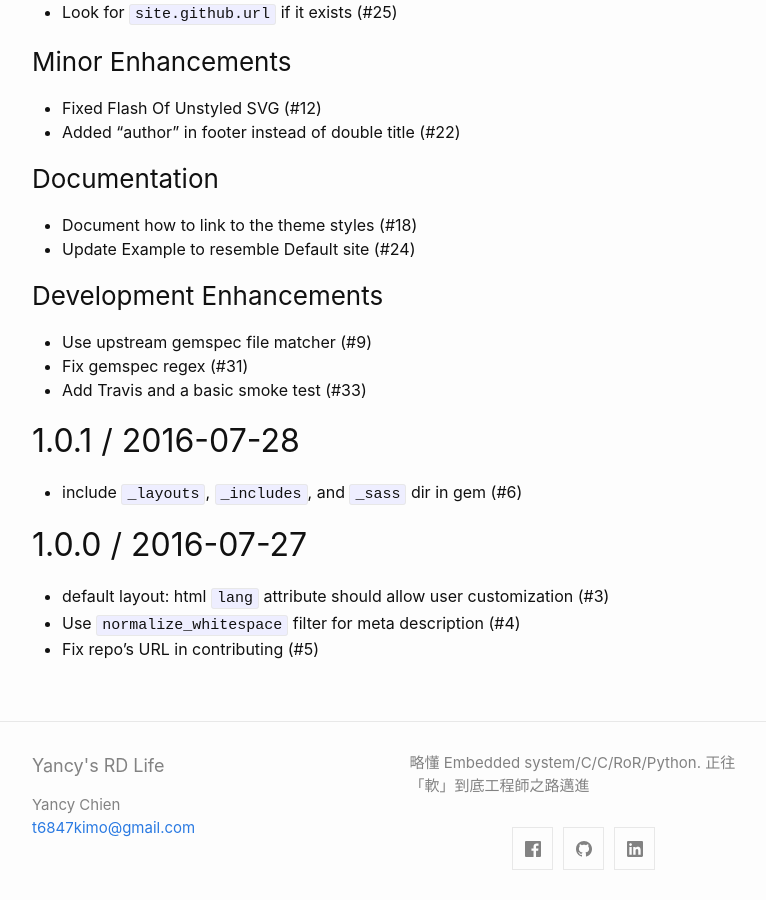
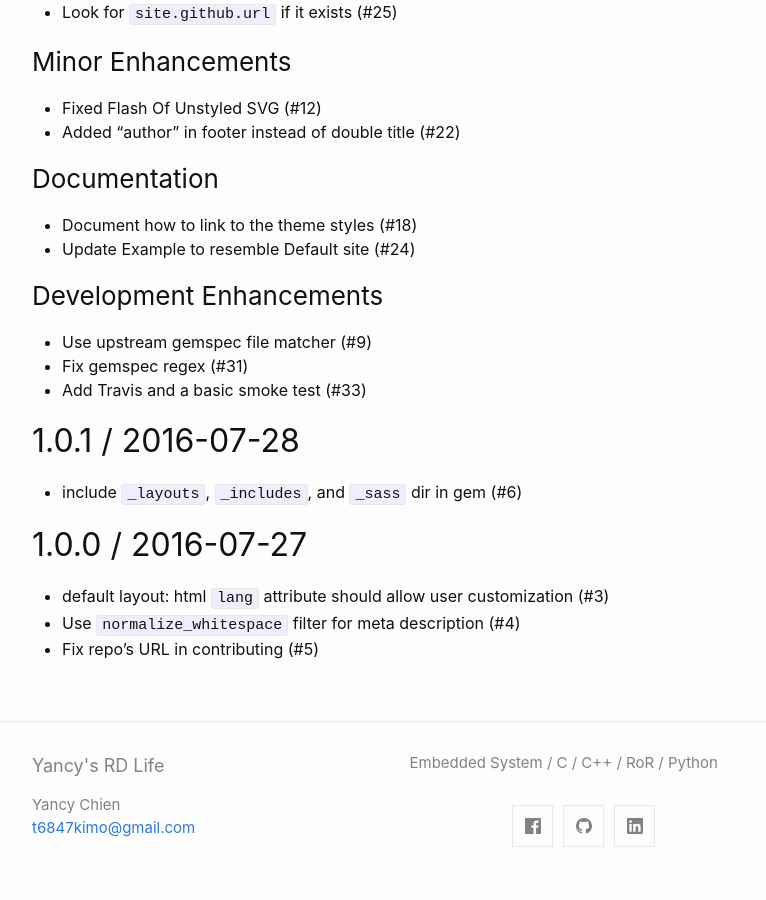
Before and after one commit to t6847kimo/blog, a Jekyll site: the page built from History.markdown, in a window 1280 px wide and 900 px high, scrolled down 3726 px. Shown: the whole window, without its empty margins (238-1004 px from the left). Built offline with Jekyll 4.4.1, drawn with Linux system fonts in a browser that asks for light colours; nearby versions of some CDN libraries; our own code applies the rules of GitHub Pages for plain Markdown files.

Commit message:
Update _config.yml

```diff
--- a/_config.yml
+++ b/_config.yml
@@ -2,8 +2,8 @@ title: Yancy's RD Life
 author: Yancy Chien
 email: t6847kimo@gmail.com
 description: > # this means to ignore newlines until "twitter_username:"
-  略懂 Embedded system/C/C/RoR/Python.
-  正往「軟」到底工程師之路邁進
+  Embedded System / C / C++ / RoR / Python
+
 
 show_excerpts: true # set to true to show excerpts on the homepage
 
```
